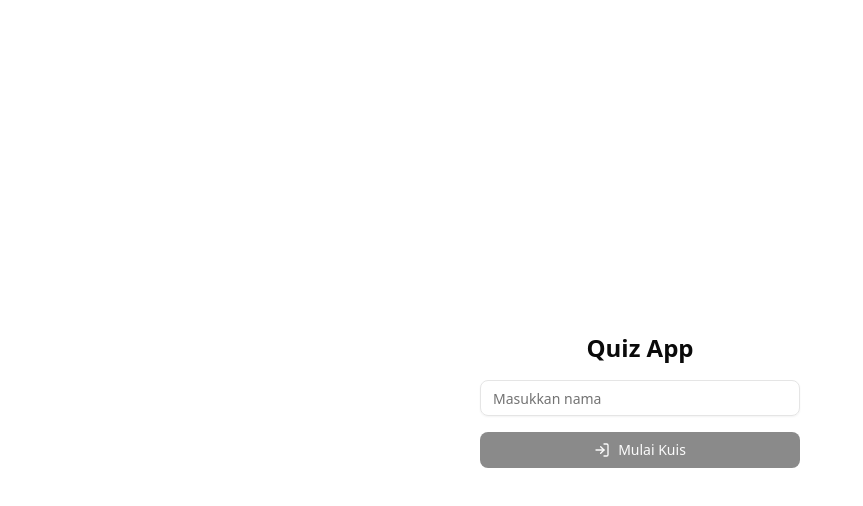
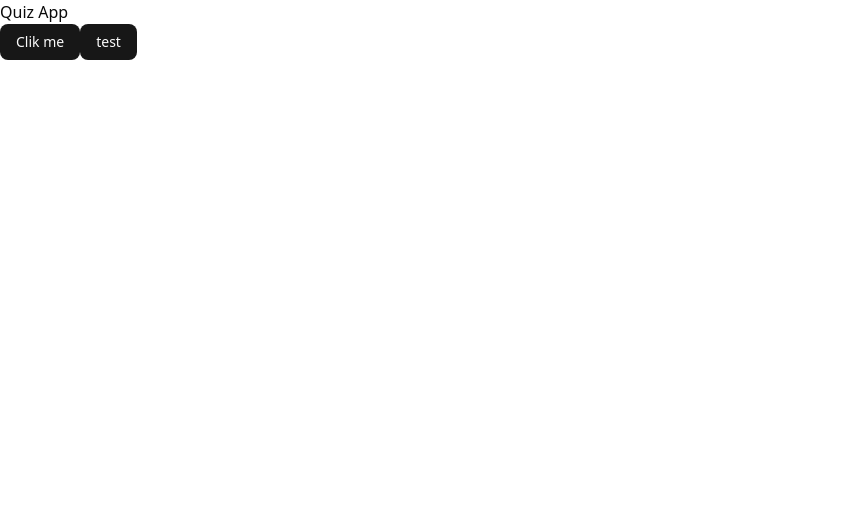
Before and after one commit to ammarkhocan/quiz-app, a React (Vite) app: page / in a window 1280 px wide. Shown: the top 506 px of the page, without its empty margins (0-863 px from the left). Built offline with nearby package versions, Linux system fonts and the light colour scheme.

Commit message:
chore: remove obsolete app components and pages

```diff
--- a/src/App.tsx
+++ b/src/App.tsx
@@ -1,16 +1,12 @@
-import { Routes, Route, Navigate } from "react-router";
-import { Login } from "./app/pages/login";
-import { Quiz } from "./app/pages/quiz";
-import { Result } from "./app/pages/Result";
+import { AddButton } from "./components/shared/add-button";
+import { Button } from "./components/ui/button";
 
 export function App() {
-  const user = localStorage.getItem("user");
-
   return (
-    <Routes>
-      <Route path="/" element={<Login />} />
-      <Route path="/quiz" element={user ? <Quiz /> : <Navigate to="/" />} />
-      <Route path="/result" element={<Result />} />
-    </Routes>
+    <div>
+      <h1>Quiz App</h1>
+      <Button>Clik me</Button>
+      <AddButton />
+    </div>
   );
 }
--- a/src/app/components/progress-info.tsx
+++ /dev/null
@@ -1,13 +0,0 @@
-export function ProgressInfo({
-  current,
-  total,
-}: {
-  current: number;
-  total: number;
-}) {
-  return (
-    <p className="text-sm text-muted-foreground">
-      Soal {current} dari {total}
-    </p>
-  );
-}
--- a/src/app/components/quiz-card.tsx
+++ /dev/null
@@ -1,25 +0,0 @@
-type Props = {
-  question: string;
-  options: string[];
-  onAnswer: (answer: string) => void;
-};
-
-export function QuizCard({ question, options, onAnswer }: Props) {
-  return (
-    <div className="space-y-4">
-      <h2
-        className="text-lg font-semibold"
-        dangerouslySetInnerHTML={{ __html: question }}
-      />
-
-      {options.map((opt) => (
-        <button
-          key={opt}
-          className="w-full p-3 border rounded hover:bg-muted text-left"
-          onClick={() => onAnswer(opt)}
-          dangerouslySetInnerHTML={{ __html: opt }}
-        />
-      ))}
-    </div>
-  );
-}
--- a/src/app/components/timer.tsx
+++ /dev/null
@@ -1,10 +0,0 @@
-import { Clock } from "lucide-react";
-
-export function Timer({ time }: { time: number }) {
-  return (
-    <div className="flex items-center gap-2 text-red-500 font-bold">
-      <Clock size={18} />
-      {time}s
-    </div>
-  );
-}
--- a/src/app/pages/login.tsx
+++ /dev/null
@@ -1,38 +0,0 @@
-import { useState } from "react";
-import { useNavigate } from "react-router";
-import { Input } from "@/components/ui/input";
-import { Button } from "@/components/ui/button";
-import { LogIn } from "lucide-react";
-
-export function Login() {
-  const [name, setName] = useState("");
-  const navigate = useNavigate();
-
-  const handleLogin = () => {
-    localStorage.setItem("user", name);
-    navigate("/quiz");
-  };
-
-  return (
-    <div className="h-screen flex items-center justify-center">
-      <div className="w-80 space-y-4">
-        <h1 className="text-2xl font-bold text-center">Quiz App</h1>
-
-        <Input
-          placeholder="Masukkan nama"
-          value={name}
-          onChange={(e) => setName(e.target.value)}
-        />
-
-        <Button
-          className="w-full flex gap-2"
-          onClick={handleLogin}
-          disabled={!name}
-        >
-          <LogIn size={18} />
-          Mulai Kuis
-        </Button>
-      </div>
-    </div>
-  );
-}
--- a/src/app/pages/quiz.tsx
+++ /dev/null
@@ -1,3 +0,0 @@
-export function Quiz() {
-  return <div>hai</div>;
-}
--- a/src/app/pages/result.tsx
+++ /dev/null
@@ -1,3 +0,0 @@
-export function Result() {
-  return <div>halaman result</div>;
-}
--- a/src/app/services/trivia.service.ts
+++ /dev/null
@@ -1,9 +0,0 @@
-import type { Question } from "../types/quiz";
-
-export async function fetchQuestions(): Promise<Question[]> {
-  const res = await fetch(
-    "https://opentdb.com/api.php?amount=10&category=27&difficulty=easy&type=multiple",
-  );
-  const data = await res.json();
-  return data.results;
-}
--- a/src/app/types/quiz.ts
+++ /dev/null
@@ -1,5 +0,0 @@
-export type Question = {
-  question: string;
-  correct_answer: string;
-  incorrect_answers: string[];
-};
```
Also changed, not shown: src/app/hooks/use-quiz.ts (deleted), src/app/hooks/use-timer.ts (deleted), src/app/utils/storage.ts (deleted).
